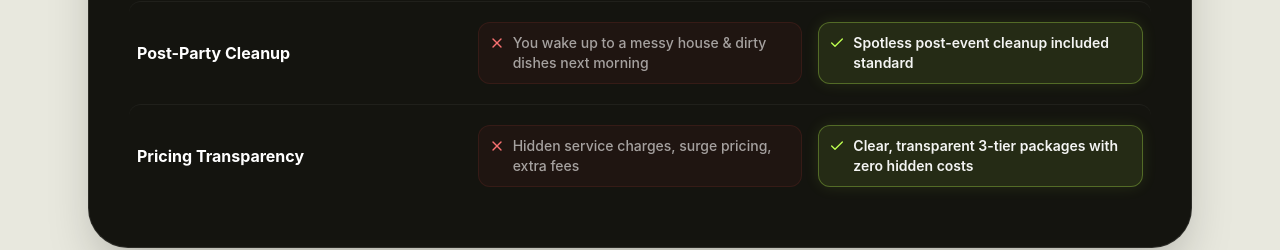
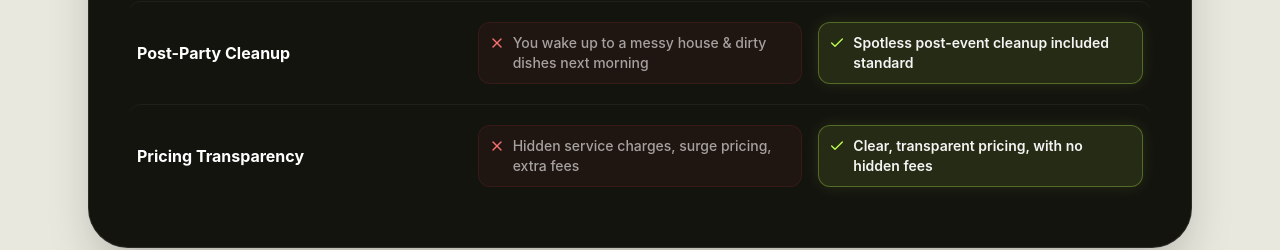
Before and after one commit to yashang-lab/TheVibeHouse, a Next.js app: page / in a window 1280 px wide. Shown: the part 4900-5150 px from the top of the page. Built offline with nearby package versions, Linux system fonts and the light colour scheme.

Commit message:
Update Pricing Transparency text to Clear, transparent pricing, with no hidden fees

```diff
--- a/components/sections/ValueComparison.tsx
+++ b/components/sections/ValueComparison.tsx
@@ -27,7 +27,7 @@ const comparisonData = [
   {
     feature: "Pricing Transparency",
     diy: "Hidden service charges, surge pricing, extra fees",
-    vibe: "Clear, transparent 3-tier packages with zero hidden costs"
+    vibe: "Clear, transparent pricing, with no hidden fees"
   }
 ];
 
```
